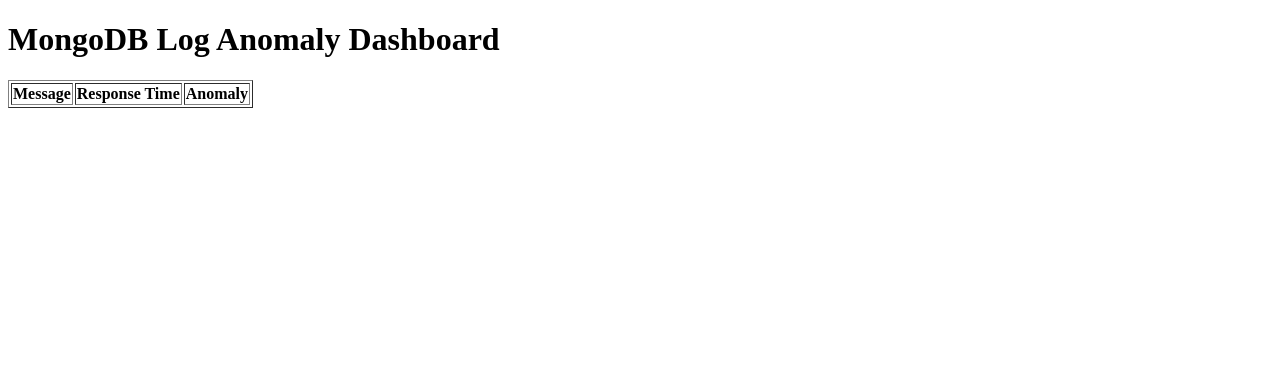
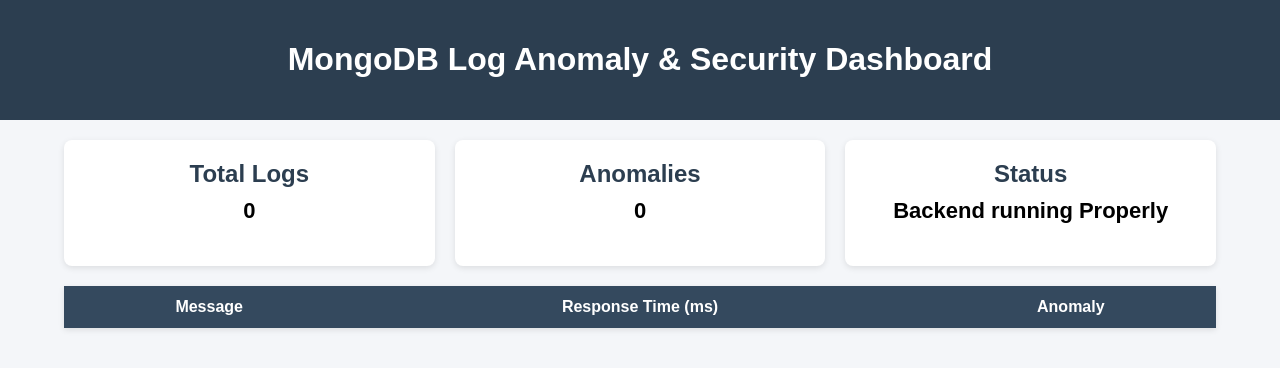
Before and after one commit to 2200033104/mongodb-log-anomaly-monitor, a plain HTML site: page index.html in a window 1280 px wide. Drawn offline with Linux system fonts and the light colour scheme; no server answers.

Commit message:
Enhance MongoDB Log Monitor UI and functionality

```diff
--- a/index.html
+++ b/index.html
@@ -1,23 +1,161 @@
 <!DOCTYPE html>
-<html>
+<html lang="en">
 <head>
-    <title>MongoDB Log Monitor</title>
+    <meta charset="UTF-8">
+    <title>MongoDB Log Anomaly Monitor</title>
+
+    <style>
+        body {
+            font-family: Arial, sans-serif;
+            background-color: #f4f6f9;
+            margin: 0;
+            padding: 0;
+        }
+
+        header {
+            background-color: #2c3e50;
+            color: white;
+            padding: 20px;
+            text-align: center;
+        }
+
+        .container {
+            width: 90%;
+            margin: 20px auto;
+        }
+
+        .cards {
+            display: flex;
+            gap: 20px;
+            margin-bottom: 20px;
+        }
+
+        .card {
+            flex: 1;
+            background: white;
+            padding: 20px;
+            border-radius: 8px;
+            box-shadow: 0 2px 6px rgba(0,0,0,0.1);
+            text-align: center;
+        }
+
+        .card h2 {
+            margin: 0;
+            color: #2c3e50;
+        }
+
+        .card p {
+            font-size: 22px;
+            font-weight: bold;
+            margin-top: 10px;
+        }
+
+        table {
+            width: 100%;
+            border-collapse: collapse;
+            background: white;
+            box-shadow: 0 2px 6px rgba(0,0,0,0.1);
+        }
+
+        th {
+            background-color: #34495e;
+            color: white;
+            padding: 12px;
+        }
+
+        td {
+            padding: 10px;
+            text-align: center;
+            border-bottom: 1px solid #ddd;
+        }
+
+        tr:hover {
+            background-color: #f1f1f1;
+        }
+
+        .anomaly {
+            color: red;
+            font-weight: bold;
+        }
+
+        .normal {
+            color: green;
+            font-weight: bold;
+        }
+    </style>
 </head>
 <body>
-    <h1>MongoDB Log Anomaly Dashboard</h1>
-    <h3 id="summary"></h3>
 
-    <table border="1">
+<header>
+    <h1>MongoDB Log Anomaly & Security Dashboard</h1>
+</header>
+
+<div class="container">
+
+    <!-- Summary Cards -->
+    <div class="cards">
+        <div class="card">
+            <h2>Total Logs</h2>
+            <p id="totalLogs">0</p>
+        </div>
+
+        <div class="card">
+            <h2>Anomalies</h2>
+            <p id="anomalyCount">0</p>
+        </div>
+
+        <div class="card">
+            <h2>Status</h2>
+            <p id="systemStatus">Loading...</p>
+        </div>
+    </div>
+
+    <!-- Logs Table -->
+    <table>
         <thead>
             <tr>
                 <th>Message</th>
-                <th>Response Time</th>
+                <th>Response Time (ms)</th>
                 <th>Anomaly</th>
             </tr>
         </thead>
-        <tbody id="table"></tbody>
+        <tbody id="tableBody"></tbody>
     </table>
 
-    <script src="script.js"></script>
+</div>
+
+<script>
+fetch("http://localhost:5000/logs")
+.then(res => res.json())
+.then(data => {
+
+    // Update summary
+    document.getElementById("totalLogs").innerText = data.totalLogs;
+    document.getElementById("anomalyCount").innerText = data.anomalies;
+
+    document.getElementById("systemStatus").innerText =
+        data.anomalies > 0 ? "Attention Needed" : "Healthy";
+
+    // Fill table
+    const table = document.getElementById("tableBody");
+
+    data.logs.forEach(log => {
+        const row = table.insertRow();
+
+        row.insertCell(0).innerText = log.message;
+        row.insertCell(1).innerText = log.response_time;
+
+        const anomalyCell = row.insertCell(2);
+        anomalyCell.innerText = log.anomaly ? "Yes" : "No";
+        anomalyCell.className = log.anomaly ? "anomaly" : "normal";
+    });
+
+})
+.catch(err => {
+    document.getElementById("systemStatus").innerText = "Backend running Properly";
+    console.error(err);
+});
+</script>
+
 </body>
 </html>
```
